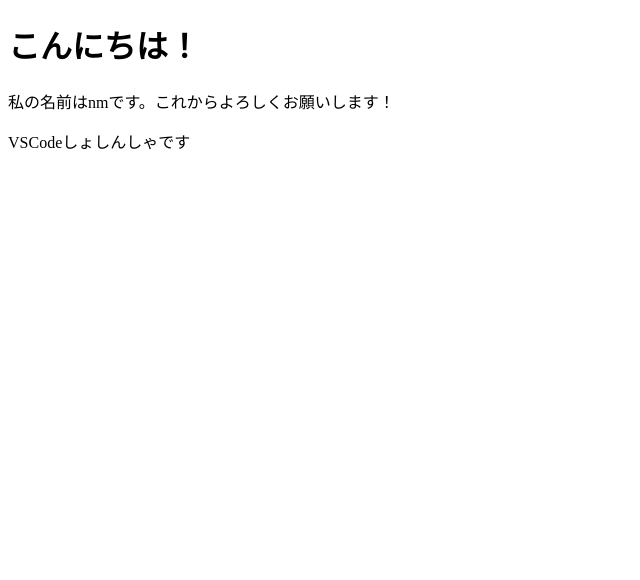
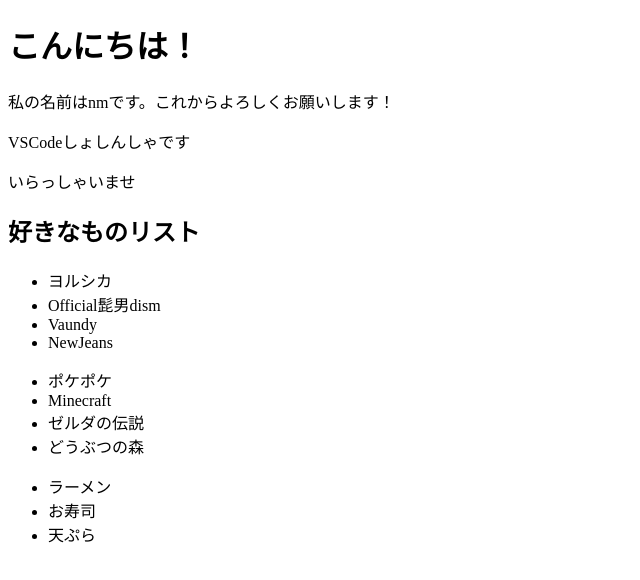
Before and after one commit to mct-joken/git2025, a website: page public/Narai-1008/index.html in a window 1280 px wide. Shown: the whole page, without its empty margins (0-640 px from the left). Drawn offline with Linux system fonts and the light colour scheme.

Commit message:
feat:箇条書きで好きなものをまとめました

```diff
--- a/public/Narai-1008/index.html
+++ b/public/Narai-1008/index.html
@@ -9,5 +9,24 @@
         <h1>こんにちは！</h1>
         <p>私の名前はnmです。これからよろしくお願いします！</p>
         <p>VSCodeしょしんしゃです</p>
+        <p>いらっしゃいませ</p>
+        <h2>好きなものリスト</h2>
+        <ul>
+            <li>ヨルシカ</li>
+            <li>Official髭男dism</li>
+            <li>Vaundy</li>
+            <li>NewJeans</li>
+        </ul>
+        <ul>
+            <li>ポケポケ</li>
+            <li>Minecraft</li>
+            <li>ゼルダの伝説</li>
+            <li>どうぶつの森</li>
+        </ul>
+        <ul>
+            <li>ラーメン</li>
+            <li>お寿司</li>
+            <li>天ぷら</li>
+        </ul>
     </body>
 </html>
```
Also changed, not shown: 1 other file.
